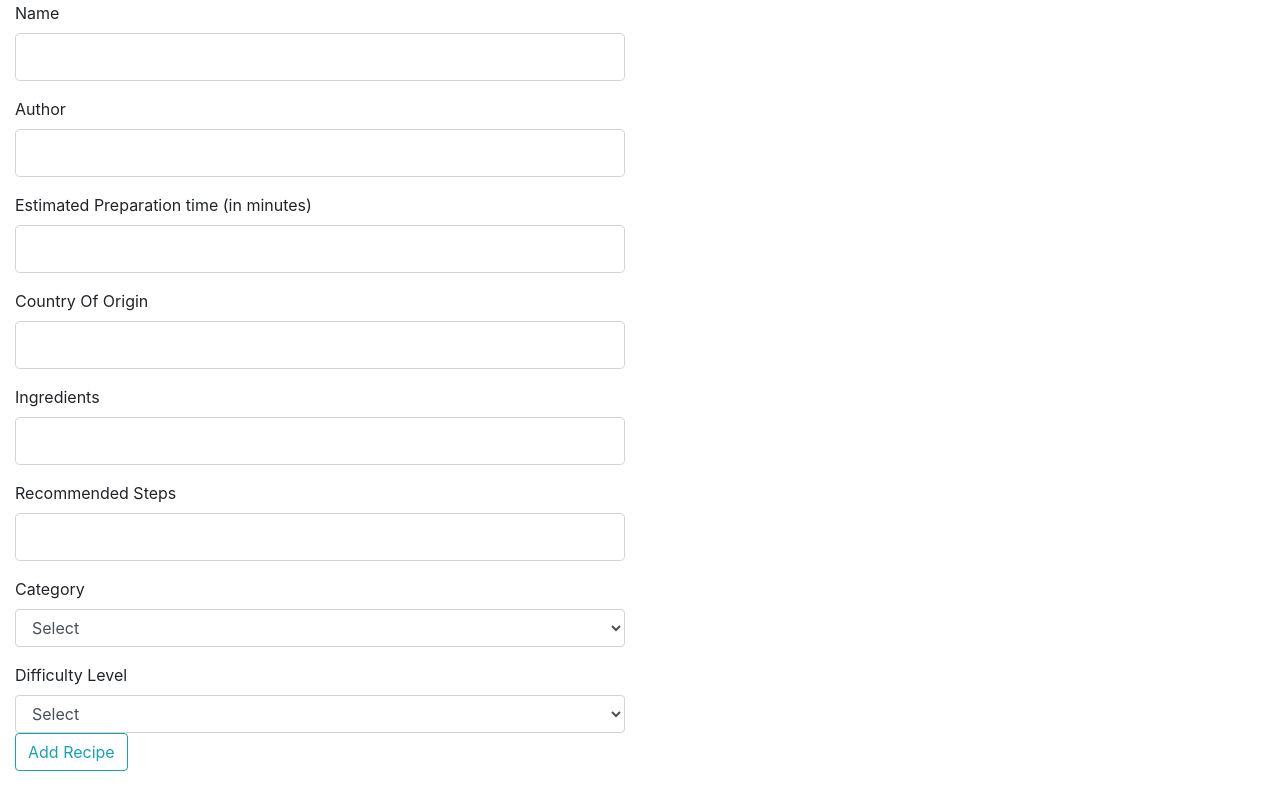
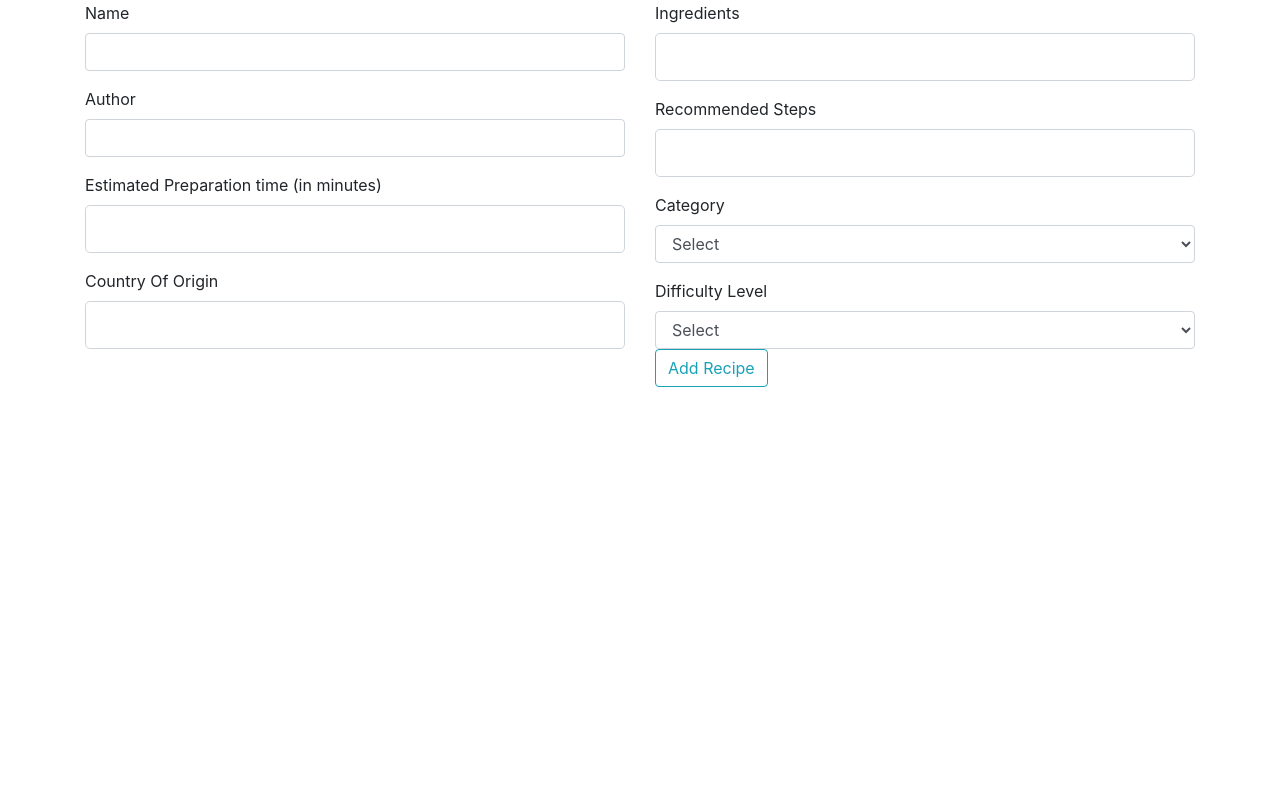
Before and after one commit to toderas/Flask-Cook-Book, a Flask app: page /addrecipe in a window 1280 px wide. Shown: the part 76-863 px from the top of the page. After the commit the page ends 463 px from the top, so only its background shows below. Run offline with Flask 2, Linux system fonts and the light colour scheme; data that the repository does not hold is empty; some libraries are stand-ins or nearby versions.

Commit message:
fixed layout

```diff
--- a/templates/addrecipe.html
+++ b/templates/addrecipe.html
@@ -1,25 +1,26 @@
 {% extends 'home.html'%} {% block content %}
-<!--Testing Flask From -->
-
+<div class="container">
 <form method="POST" action="">
-  {{ form.hidden_tag() }}
-  <div class="form-group col-md-6">
+  {{form.hidden_tag()}}
+  <div class="row">
+  <div class="col-md-6 list-inline">
+  <div class="form-group">
     {{ form.dish_name.label(class="form-control-label") }} {% if form.dish_name.errors %} {{ form.dish_name(class="form-control form-control-lg is-invalid") }}
     <div class="invalid-feedback">
       {% for error in form.dish_name.errors %}
       <span>{{ error }}</span> {% endfor %}
     </div>
-    {% else %} {{ form.dish_name(class="form-control form-control-lg") }} {% endif %}
+    {% else %} {{ form.dish_name(class="form-control ") }} {% endif %}
   </div>
-  <div class="form-group col-md-6">
+  <div class="form-group">
     {{ form.dish_author.label(class="form-control-label") }} {% if form.dish_author.errors %} {{ form.dish_author(class="form-control form-control-lg is-invalid") }}
     <div class="invalid-feedback">
       {% for error in form.dish_author.errors %}
       <span>{{ error }}</span> {% endfor %}
     </div>
-    {% else %} {{ form.dish_author(class="form-control form-control-lg") }} {% endif %}
+    {% else %} {{ form.dish_author(class="form-control") }} {% endif %}
   </div>
-  <div class="form-group col-md-6">
+  <div class="form-group">
     {{ form.dish_prep_time.label(class="form-control-label") }} {% if form.dish_prep_time.errors %} {{ form.dish_prep_time(class="form-control form-control-lg is-invalid") }}
     <div class="invalid-feedback">
       {% for error in form.dish_prep_time.errors %}
@@ -27,7 +28,7 @@
     </div>
     {% else %} {{ form.dish_prep_time(class="form-control form-control-lg") }} {% endif %}
   </div>
-  <div class="form-group col-md-6">
+  <div class="form-group">
     {{ form.dish_origin_cuisine.label(class="form-control-label") }} {% if form.dish_origin_cuisine.errors %} {{ form.dish_origin_cuisine(class="form-control form-control-lg is-invalid") }}
     <div class="invalid-feedback">
       {% for error in form.dish_origin_cuisine.errors %}
@@ -35,7 +36,9 @@
     </div>
     {% else %} {{ form.dish_origin_cuisine(class="form-control form-control-lg") }} {% endif %}
   </div>
-  <div class="form-group col-md-6">
+  </div>
+  <div class="col-md-6 list-inline">
+  <div class="form-group">
     {{ form.dish_ingredients.label(class="form-control-label") }} {% if form.dish_ingredients.errors %} {{ form.dish_ingredients(class="form-control form-control-lg is-invalid") }}
     <div class="invalid-feedback">
       {% for error in form.dish_ingredients.errors %}
@@ -43,7 +46,7 @@
     </div>
     {% else %} {{ form.dish_ingredients(class="form-control form-control-lg") }} {% endif %}
   </div>
-  <div class="form-group col-md-6">
+  <div class="form-group">
     {{ form.dish_preparation_steps.label(class="form-control-label") }} {% if form.dish_preparation_steps.errors %} {{ form.dish_preparation_steps(class="form-control form-control-lg is-invalid") }}
     <div class="invalid-feedback">
       {% for error in form.dish_preparation_steps.errors %}
@@ -51,7 +54,7 @@
     </div>
     {% else %} {{ form.dish_preparation_steps(class="form-control form-control-lg") }} {% endif %}
   </div>
-  <div class="form-group col-md-6">
+  <div class="form-group">
     <label for="Category">Category</label>
     <select class="form-control" id="categories" name="category_name" required>
             <option value="" selected disabled>Select</option>
@@ -60,7 +63,7 @@
             {% endfor %}
           </select>
   </div>
-  <div class="form-group col-md-6">
+  <div class="form-group">
     <label for="Difficulty Level">Difficulty Level</label>
     <select class="form-control" id="dish_required_skill" name="dish_required_skill" required>
       <option value="" selected disabled>Select</option>
@@ -71,6 +74,8 @@
     <div class="form-group">
     {{ form.submit(class="btn btn-outline-info") }}
   </div>
-
+  </div>
+  </div>
 </form>
-    {% endblock %}
+</div>
+{% endblock %}
```
